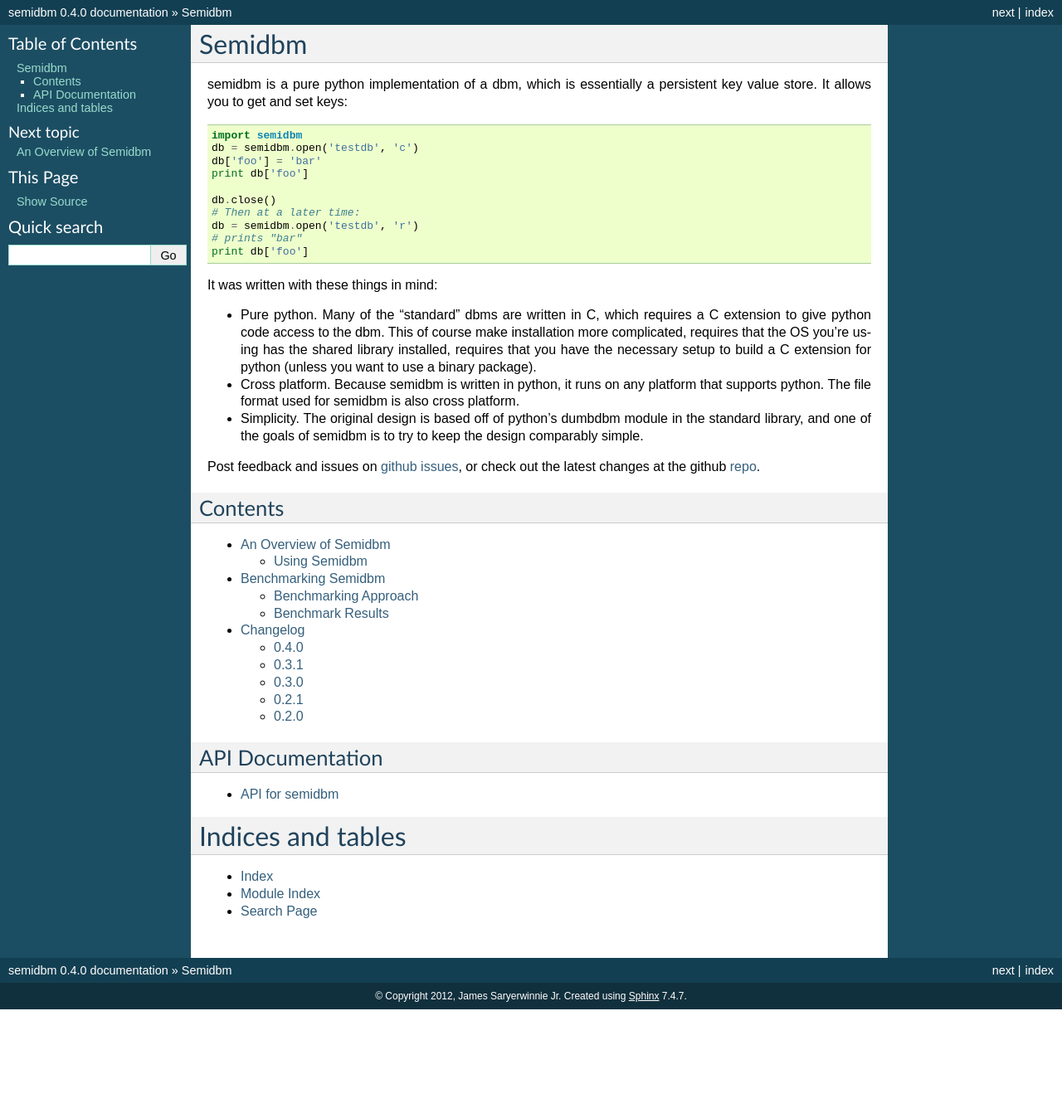
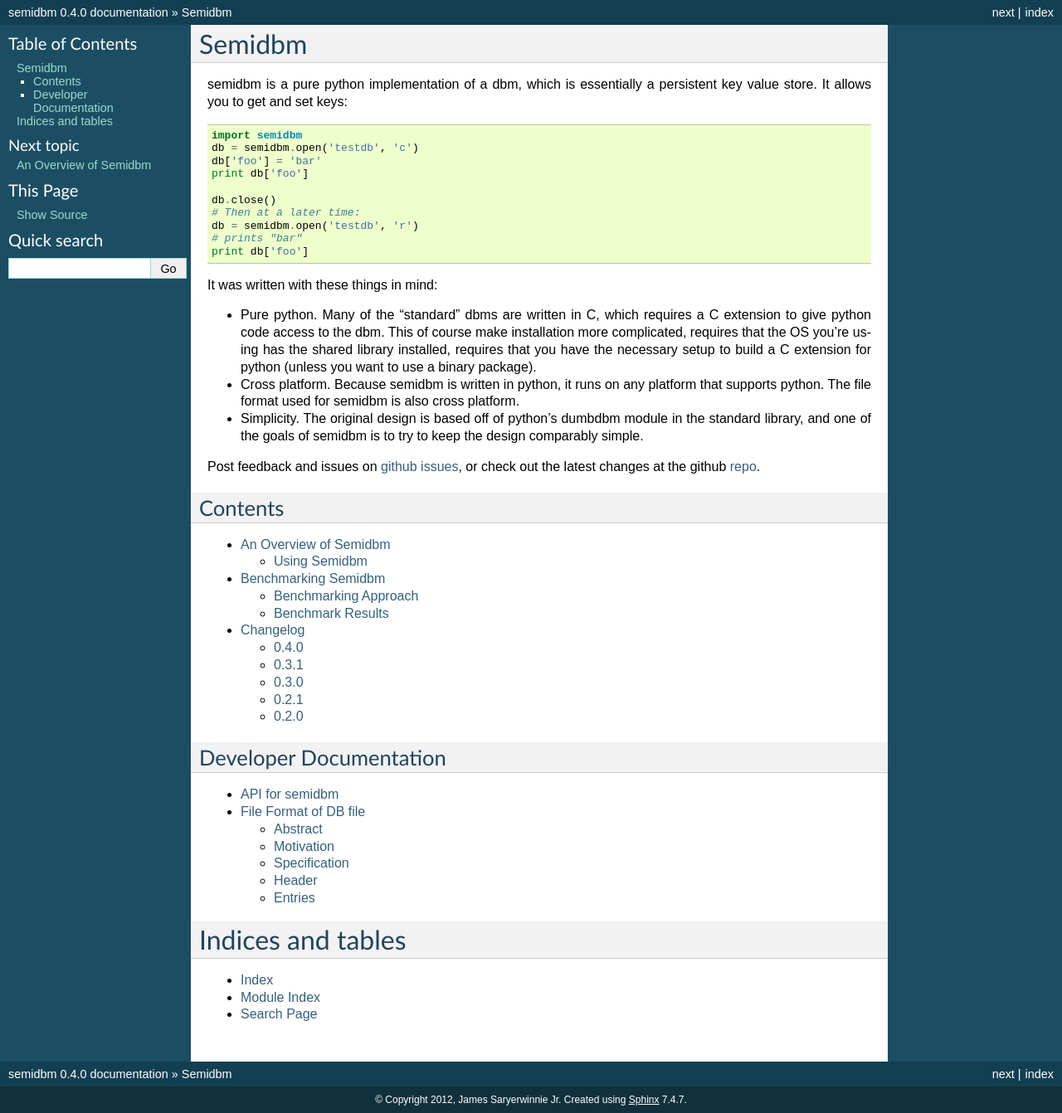
Before and after one commit to jamesls/semidbm, a Sphinx documentation site: the page built from docs/index.rst, in a window 1280 px wide. Shown: the whole page at 83% size. Built offline with Sphinx 7.4.7, drawn with Linux system fonts in a browser that asks for light colours; before the commit the page ends 1217 px from its top, so only the background shows below that; some of the changed lines change nothing that is shown.

Commit message:
Add fileformat spec

```diff
--- /dev/null
+++ b/docs/fileformat.rst
@@ -0,0 +1,60 @@
+======================
+File Format of DB file
+======================
+
+:author: James Saryerwinnie
+:status: Draft
+:target-version: 0.4.0
+:date: April 15, 2013
+
+Abstract
+========
+
+This document proposes a new file format for semidbm.  This is a backwards
+incompatible change.
+
+Motivation
+==========
+
+When python3 support was added, ``semidbm`` received a significant performance
+degredation.  This was mainly due to the str vs. bytes differentiation, and
+the fact that semidbm was a text based format.  All of the integer sizes and
+checksum information was written as ASCII strings, and as a result, encoding
+the string to a byte sequence added additional overhead.
+
+In order to improve performance, ``semidbm`` should adopt a binary format,
+specifically the sizes of the keys and values as well as the checksums should
+be written as binary values.  This will avoid the need to use string formatting
+when writing values.  It will also improve the load time of a db file.
+
+
+Specification
+=============
+
+A semidbm file will consist of a header and a sequence of entries.
+All multibyte sequences are writteni network byte order.
+
+
+Header
+======
+
+The semidbm header format consists of:
+
+* 4 byte magic number (``53 45 4d 49``)
+* 4 byte version number consisting of 2 byte major version and 2 byte
+  minor version.
+
+
+Entries
+=======
+
+After the header, the file contains a sequence of
+entries.  Each entry has this format:
+
+* 4 byte key size
+* 4 byte value size
+* Key contents
+* Value content
+* 4 byte checksum of Key + Value
+
+If a key is deleted it will have a value size of -1 and no value content.
--- a/docs/index.rst
+++ b/docs/index.rst
@@ -49,13 +49,14 @@
     changelog
 
 
-API Documentation
------------------
+Developer Documentation
+-----------------------
 
 .. toctree::
     :maxdepth: 2
 
     api_semidbm
+    fileformat
 
 
 Indices and tables
```
